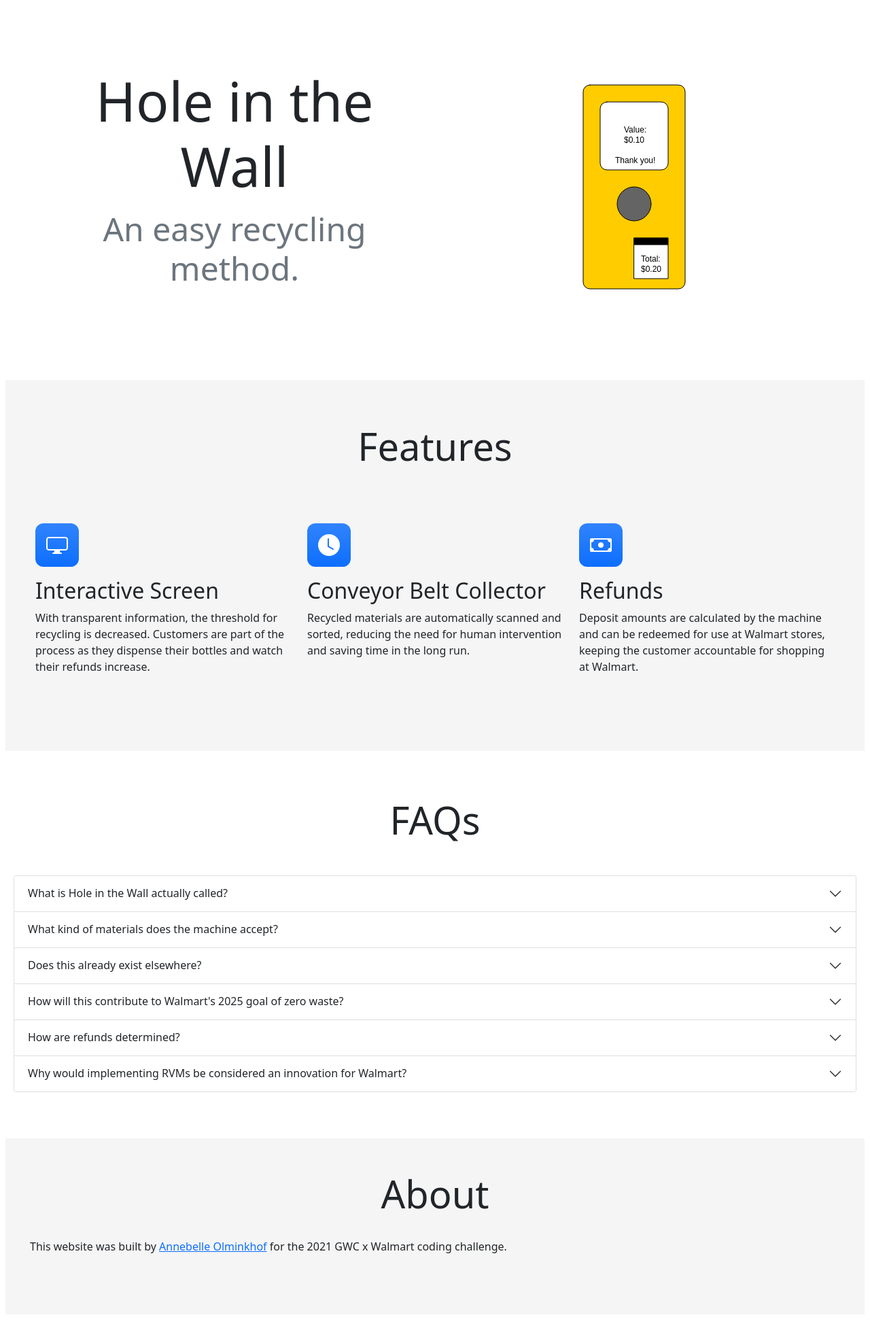
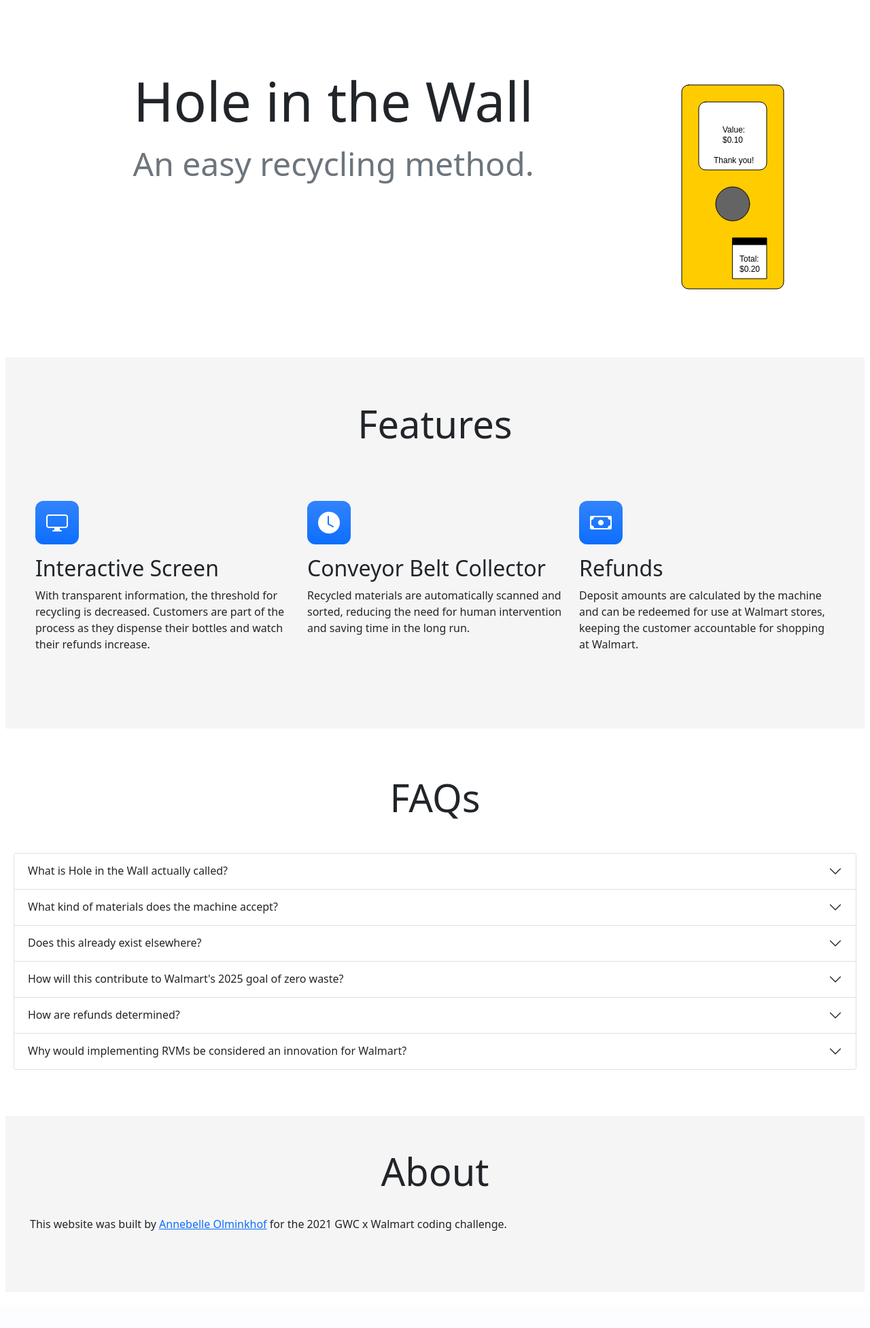
Before and after one commit to annebelleo/walmart-innovation-ghc, a Flask app: page / in a window 1280 px wide. Shown: the part 73-2027 px from the top of the page at 68% size. After the commit the page ends 1884 px from the top, so only its background shows below. Run offline with Flask 2, Linux system fonts and the light colour scheme; some libraries are stand-ins or nearby versions.

Commit message:
adjusted animation for flexbox

```diff
--- a/static/script.js
+++ b/static/script.js
@@ -26,8 +26,13 @@ function preload() {
 
 function setup() {
   var canvasDiv = document.getElementById('p5Canvas')
-  // var width = canvasDiv.offsetWidth;
-  // var height = canvasDiv.offsetHeight;
+  var width = canvasDiv.offsetWidth;
+  console.log(canvasDiv.offsetWidth)
+  console.log(canvasDiv.style.width)
+  console.log(width)
+  var height = canvasDiv.offsetHeight;
+  // console.log(canvasDiv.offsetHeight)
+  // console.log(height)
   // var myCanvas = createCanvas(width, height);
   let renderer = createCanvas(275, 400);
   // myCanvas.parent(canvasDiv);
--- a/templates/home.html
+++ b/templates/home.html
@@ -42,7 +42,8 @@
           <p class="display-5 text-muted">An easy recycling method.</p>
         </div>
 
-        <div class="col" id="p5Canvas"></div>
+        <div class="col-md-auto" id="p5Canvas">
+        </div>
       </div>
       <div class="row">
 
```
